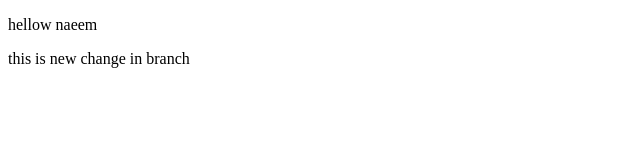
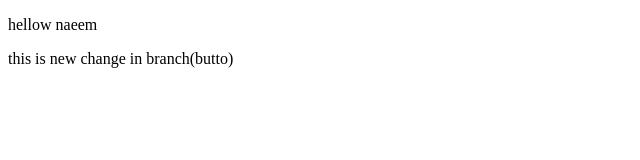
Before and after one commit to mnaeembhutto/from-vs, a plain HTML site: page newrepo/index.html in a window 1280 px wide. Shown: the full height of the page, 0-640 px from the left. Drawn offline with Linux system fonts and the light colour scheme.

Commit message:
add new things

```diff
--- a/newrepo/index.html
+++ b/newrepo/index.html
@@ -7,6 +7,6 @@
 </head>
 <body>
     <p>hellow naeem</p>
-    <p>this is new change in branch</p>
+    <p>this is new change in branch(butto)</p>
 </body>
 </html>
```
